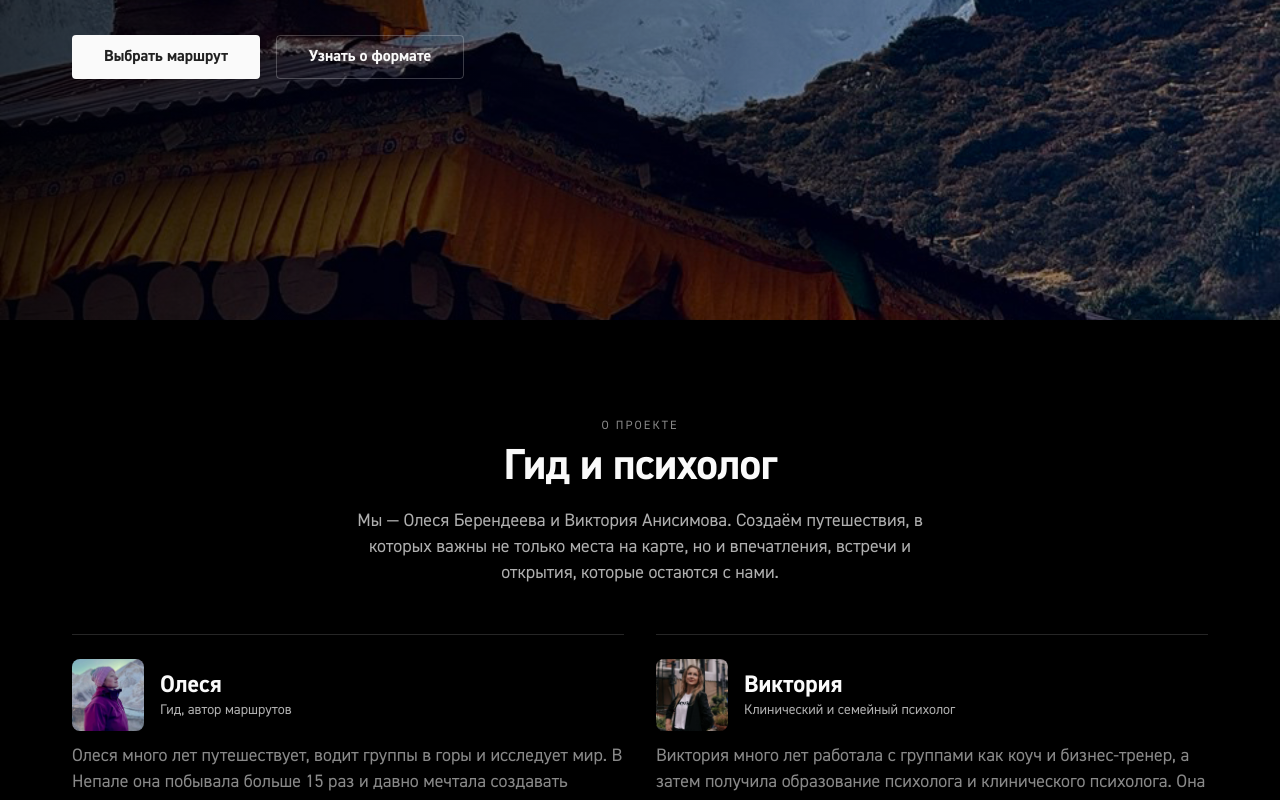
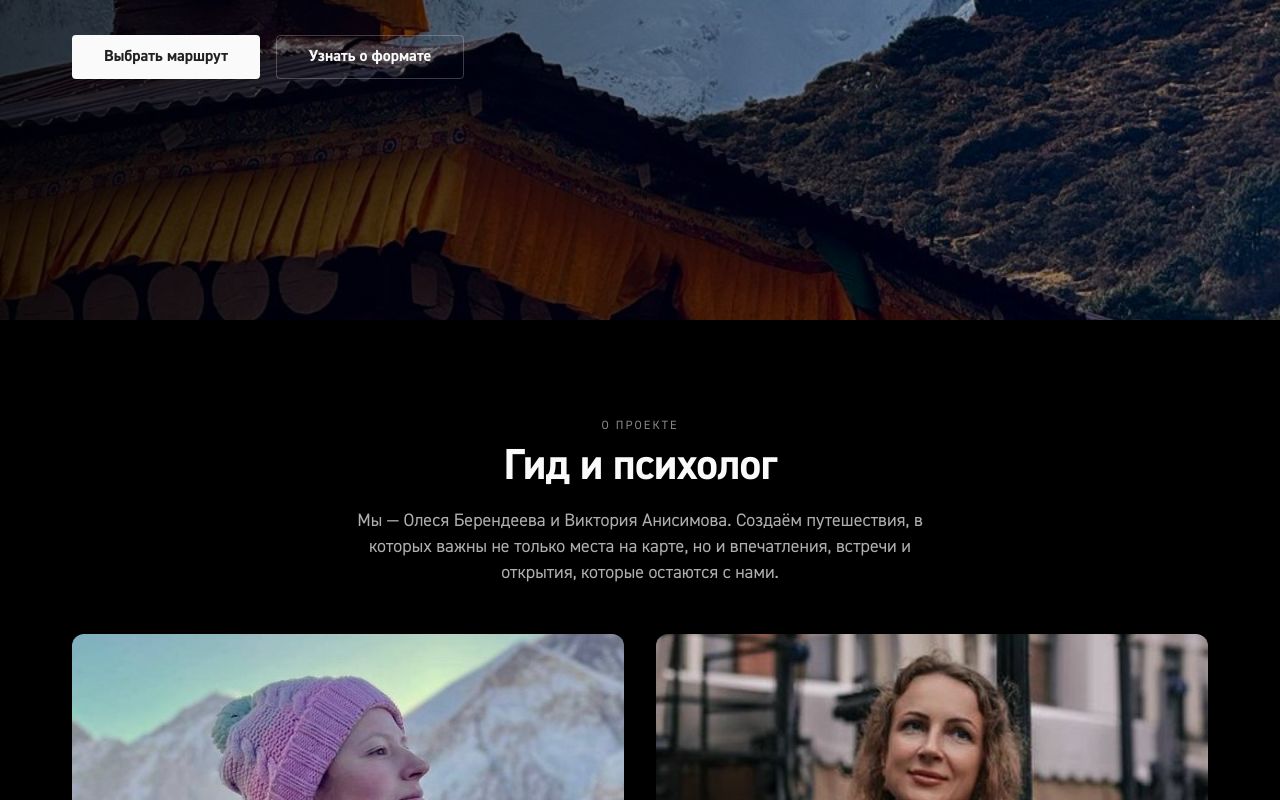
Before and after one commit to fifulina-uxui/wild-soul-routes, a React (Vite) app: page / in a window 1280 px wide. Shown: the part 480-1280 px from the top of the page. Built offline with nearby package versions, Linux system fonts and the light colour scheme.

Commit message:
About cards: Starlink Stories format — landscape photo on top, text below

```diff
--- a/src/data/content.ts
+++ b/src/data/content.ts
@@ -1072,13 +1072,13 @@ export const content: Record<'ru' | 'en', PageContent> = {
         {
           name: 'Олеся',
           role: 'Гид, автор маршрутов',
-          photo: 'images/team-olesya.jpg',
+          photo: 'images/about-olesya.jpg',
           text: 'Олеся много лет путешествует, водит группы в горы и исследует мир. В Непале она побывала больше 15 раз и давно мечтала создавать собственные маршруты.',
         },
         {
           name: 'Виктория',
           role: 'Клинический и семейный психолог',
-          photo: 'images/team-viktoria.jpg',
+          photo: 'images/about-viktoria.jpg',
           text: 'Виктория много лет работала с группами как коуч и бизнес-тренер, а затем получила образование психолога и клинического психолога. Она знает, как много может дать групповая работа, и верит, что путешествия открывают для неё новые возможности.',
         },
       ],
@@ -2158,13 +2158,13 @@ export const content: Record<'ru' | 'en', PageContent> = {
         {
           name: 'Olesya',
           role: 'Guide, route designer',
-          photo: 'images/team-olesya.jpg',
+          photo: 'images/about-olesya.jpg',
           text: 'Olesya has been travelling for many years, leading groups in the mountains and exploring the world. She has been to Nepal more than 15 times and has long dreamed of designing her own routes.',
         },
         {
           name: 'Viktoria',
           role: 'Clinical and family psychologist',
-          photo: 'images/team-viktoria.jpg',
+          photo: 'images/about-viktoria.jpg',
           text: 'Viktoria worked with groups for many years as a coach and business trainer, then trained as a psychologist and a clinical psychologist. She knows how much group work can give — and believes that travel opens up new possibilities for it.',
         },
       ],
--- a/src/index.css
+++ b/src/index.css
@@ -150,7 +150,8 @@
     }
   }
 
-  /* Абстрактная фигура «горизонт» — позади контента главной страницы.
+  /* Векторная фигура «горы и солнце» — позади контента главной страницы.
+     Движется ТОЛЬКО при скролле (scroll-timeline), собственной анимации нет.
      z-index: 0, а контент поднят обёрткой .z-10: с отрицательным z
      фигура ушла бы под чёрный фон, спроецированный с body на canvas */
   .horizon-shape {
@@ -160,89 +161,33 @@
     overflow: hidden;
     pointer-events: none;
   }
-  .horizon-ring {
+  .horizon-figure {
     position: absolute;
     left: 50%;
-    top: 58%;
-    width: 170vmax;
-    height: 170vmax;
-    transform: translate(-50%, 0);
-    border-radius: 9999px;
-    border: 1px solid rgb(250 250 250 / 10%);
-  }
-  .horizon-ring::before {
-    /* второй, внутренний контур — глубина */
-    content: '';
-    position: absolute;
-    inset: 14%;
-    border-radius: inherit;
-    border: 1px solid rgb(250 250 250 / 6%);
-  }
-  .horizon-glow {
-    position: absolute;
-    left: 50%;
-    top: 42%;
-    width: 90vmin;
-    height: 90vmin;
+    top: 55%;
+    width: 110vmin;
+    max-width: none;
     transform: translate(-50%, -50%);
-    border-radius: 9999px;
-    background: radial-gradient(closest-side, rgb(250 250 250 / 8%), transparent 70%);
-  }
-  .horizon-orbit {
-    position: absolute;
-    inset: 0;
-    animation: horizon-orbit 140s linear infinite;
-  }
-  .horizon-orbit > span {
-    position: absolute;
-    left: 50%;
-    top: 0;
-    width: 6px;
-    height: 6px;
-    transform: translate(-50%, -50%);
-    border-radius: 9999px;
-    background: rgb(250 250 250 / 45%);
-    box-shadow: 0 0 12px 2px rgb(250 250 250 / 25%);
-  }
-  @keyframes horizon-orbit {
-    to {
-      transform: rotate(360deg);
-    }
+    opacity: 0.13;
   }
   @keyframes horizon-drift {
     from {
-      transform: translate(-50%, 12vh);
+      transform: translate(-50%, calc(-50% + 14vh));
     }
     to {
-      transform: translate(-50%, -20vh);
-    }
-  }
-  @keyframes horizon-glow-drift {
-    from {
-      transform: translate(-50%, -30%);
-      opacity: 0.5;
-    }
-    to {
-      transform: translate(-50%, -90%);
-      opacity: 1;
+      transform: translate(-50%, calc(-50% - 14vh));
     }
   }
 
   @supports (animation-timeline: scroll()) {
-    .horizon-ring {
+    .horizon-figure {
       animation: horizon-drift linear both;
-      animation-timeline: scroll(root);
-    }
-    .horizon-glow {
-      animation: horizon-glow-drift linear both;
       animation-timeline: scroll(root);
     }
   }
 
   @media (prefers-reduced-motion: reduce) {
-    .horizon-ring,
-    .horizon-glow,
-    .horizon-orbit {
+    .horizon-figure {
       animation: none;
     }
   }
--- a/src/sections/About.tsx
+++ b/src/sections/About.tsx
@@ -25,9 +25,8 @@ export default function About() {
         <div className="mt-12 grid grid-cols-1 gap-4 sm:grid-cols-2 lg:gap-8">
           {t.about.people.map((p) => (
             <Reveal key={p.name}>
-              <div className="flex h-full flex-col gap-3 border-t border-[rgb(255_255_255/15%)] pt-6">
-                <div className="flex items-center gap-4">
-                  <div className="relative aspect-square w-[72px] shrink-0 overflow-hidden rounded-[8px] bg-[rgb(255_255_255/4%)]">
+              <div className="h-full overflow-hidden rounded-[12px] bg-[rgb(255_255_255/4%)]">
+                <div className="relative aspect-[3/2] w-full overflow-hidden">
                   <img
                     src={asset(p.photo)}
                     alt={p.name}
@@ -35,12 +34,11 @@ export default function About() {
                     className="absolute inset-0 h-full w-full object-cover"
                   />
                 </div>
-                  <div>
+                <div className="p-6 md:p-8">
                   <h3 className="text-[24px] font-bold leading-[30px] text-[#fafafa]">{p.name}</h3>
-                    <p className="text-[14px] leading-5 text-[rgb(250_250_250/70%)]">{p.role}</p>
+                  <p className="mt-1 text-[14px] leading-5 text-[rgb(250_250_250/70%)]">{p.role}</p>
+                  <p className="mt-4 text-[16px] leading-[24px] text-[rgb(250_250_250/55%)]">{p.text}</p>
                 </div>
-                </div>
-                <p className="text-[18px] leading-[26px] text-[rgb(250_250_250/55%)]">{p.text}</p>
               </div>
             </Reveal>
           ))}
--- a/src/sections/HorizonShape.tsx
+++ b/src/sections/HorizonShape.tsx
@@ -1,17 +1,13 @@
-// Декоративная фигура «горизонт» на главной: огромное тонкое кольцо со
-// свечением и орбитальной точкой. Лежит позади контента (контент поднят
-// обёрткой z-10 в Home), плывёт вверх по мере скролла страницы.
-// Движение — только transform/opacity: scroll-timeline работает на композиторе,
-// без JS; там, где scroll-timeline нет, фигура просто стоит на месте.
+import { asset } from '../lib/asset'
+
+// Векторная фигура «горы и солнце» на главной: большая line-иллюстрация
+// позади контента (контент поднят обёрткой z-10 в Home). Сама по себе
+// не движется — только плавно смещается вверх по мере скролла страницы
+// (CSS scroll-timeline, без JS; без его поддержки стоит на месте).
 export default function HorizonShape() {
   return (
     <div aria-hidden="true" className="horizon-shape">
-      <div className="horizon-glow" />
-      <div className="horizon-ring">
-        <div className="horizon-orbit">
-          <span />
-        </div>
-      </div>
+      <img src={asset('images/horizon.svg')} alt="" className="horizon-figure" />
     </div>
   )
 }
```
Also changed, not shown: public/images/about-olesya.jpg (added), public/images/about-viktoria.jpg (added). Lines whose indentation alone changed are shown as unchanged.
